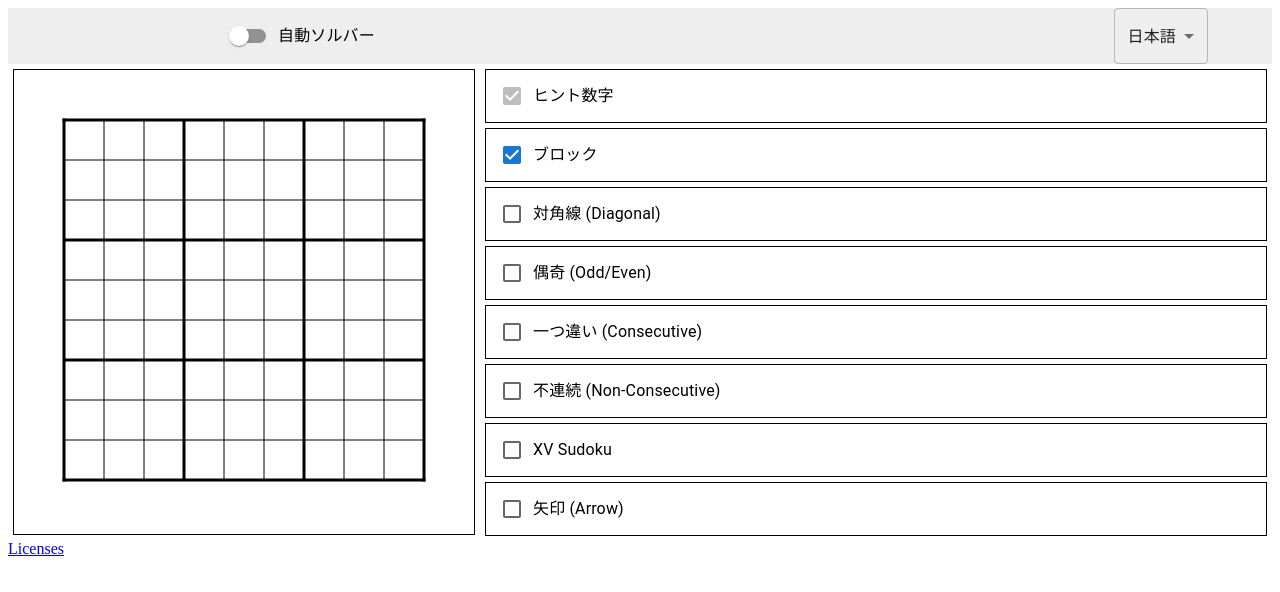
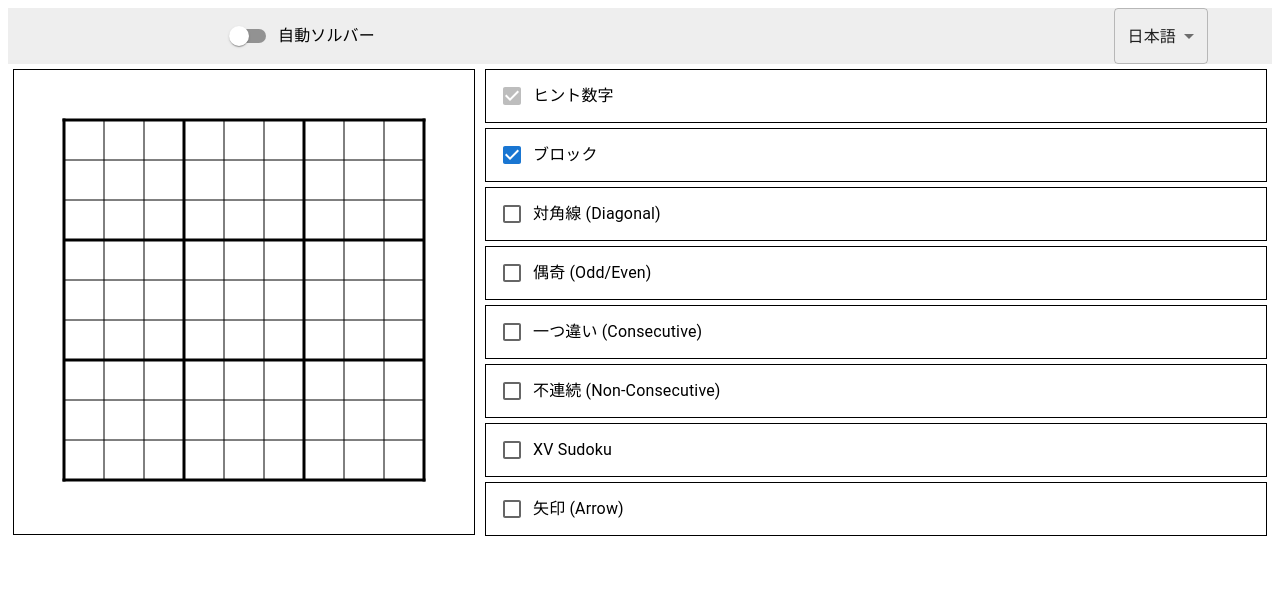
Before and after one commit to semiexp/sudoku-editor, a React (Vite) app: page / in a window 1280 px wide. Shown: the top 592 px of the page. Built offline with nearby package versions, Linux system fonts and the light colour scheme; some icons are missing.

Commit message:
remove link to licenses.txt from App.tsx

```diff
--- a/src/App.tsx
+++ b/src/App.tsx
@@ -9,7 +9,6 @@ function App() {
   return (
     <>
       <Editor problem={problem} onChangeProblem={setProblem} />
-      <a href="licenses.txt">Licenses</a>
     </>
   );
 }
```
